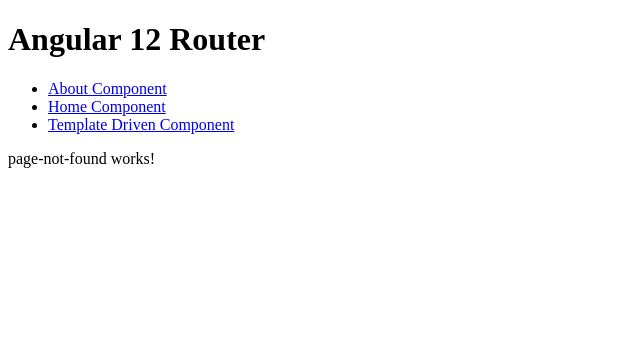
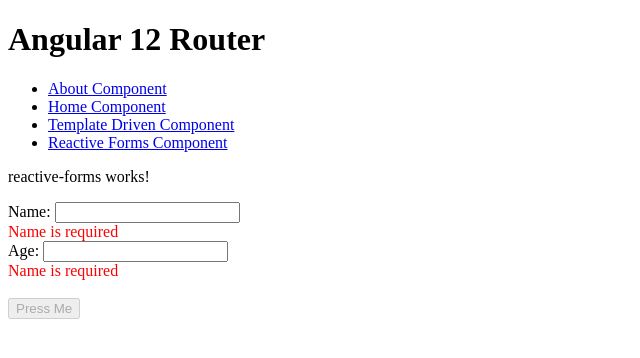
Before and after one commit to anhLEvn/Angular12-github, an Angular app: page /reactiveForms in a window 1280 px wide. Shown: the top 358 px of the page, without its empty margins (0-640 px from the left). Built offline with nearby package versions, Linux system fonts and the light colour scheme.

Commit message:
ReactiveForm Commit

```diff
--- a/src/app/app-routing.module.ts
+++ b/src/app/app-routing.module.ts
@@ -1,14 +1,19 @@
 import { NgModule } from '@angular/core';
 import { RouterModule, Routes } from '@angular/router';
+import { ReactiveFormsModule } from '@angular/forms';
+
+
 import { AboutComponent } from './about/about.component';
 import { HomeComponent } from './home/home.component';
 import { PageNotFoundComponent } from './page-not-found/page-not-found.component';
+import { ReactiveFormsComponent } from './reactive-forms/reactive-forms.component';
 import { TemplateDrivenFormComponent } from './template-driven-form/template-driven-form.component';
 
 const routes: Routes = [{
   path: 'about', component: AboutComponent },
 { path: 'home', component: HomeComponent },
 { path: 'templateDrivenForm', component: TemplateDrivenFormComponent },
+{ path: 'reactiveForms', component: ReactiveFormsComponent },
 { path: '', component: HomeComponent },
 { path: '**', component: PageNotFoundComponent },  // Wildcard route for a 404 page
 ];
--- a/src/app/app.component.html
+++ b/src/app/app.component.html
@@ -8,7 +8,16 @@
   <ul>
     <li><a routerLink="/about" routerLinkActive="active">About Component</a></li>
     <li><a routerLink="/home" routerLinkActive="active">Home Component</a></li>
-    <li><a routerLink="/templateDrivenForm" routerLinkActive="active">Template Driven Component</a></li>
+    <li>
+      <a routerLink="/templateDrivenForm" routerLinkActive="active">
+        Template Driven Component
+      </a>
+    </li>
+    <li>
+      <a routerLink="/reactiveForms" routerLinkActive="active">
+        Reactive Forms Component
+      </a>
+      </li>
   </ul>
 </nav>
 <!-- The routed views render in the <router-outlet>-->
--- /dev/null
+++ b/src/app/reactive-forms/reactive-forms.component.html
@@ -0,0 +1,23 @@
+<p>reactive-forms works!</p>
+<form [formGroup]="formData" (ngSubmit)="onSubmit()">
+
+  Name:
+  <input type="text"
+   formControlName="name"
+   >
+   <div *ngIf = "!formData.controls.name.valid" style="color:red" >
+    Name is required
+   </div>
+   Age:
+   <input type="text"
+   formControlName="age"
+   >
+   <div *ngIf = "!formData.controls.age.valid" style="color:red" >
+    Name is required
+   </div>
+   <br>
+  <!-- <input type="submit" value="Submit" (click)="submitForm()">
+
+  <button (click)="submitForm()">Press Me</button> -->
+  <button type="submit" [disabled]="!formData.valid">Press Me</button>
+</form>
--- /dev/null
+++ b/src/app/reactive-forms/reactive-forms.component.ts
@@ -0,0 +1,42 @@
+import { Component, OnInit } from '@angular/core';
+import { FormBuilder, FormControl, FormGroup, Validators } from '@angular/forms';
+import { CommonService } from '../Services/common.service';
+
+@Component({
+  selector: 'app-reactive-forms',
+  templateUrl: './reactive-forms.component.html',
+  styleUrls: ['./reactive-forms.component.scss']
+})
+export class ReactiveFormsComponent implements OnInit {
+
+  // public userName: string;
+  // public formData: FormGroup = new FormGroup({
+  //   name: new FormControl(''),
+  //   age: new FormControl(''),
+  // });
+  public formData = this.formBuilder.group({
+    name: ['', Validators.required],
+    age: ['', Validators.required],
+
+  });
+
+  constructor(private common: CommonService, private formBuilder: FormBuilder) {}
+
+  ngOnInit(): void {  }
+
+  public onSubmit(){
+    // console.log('submit form: formData = ' , this.formData.value);
+    this.common.submitData(this.formData.value);
+
+  }
+
+}
+
+// userName;
+// formdata;
+// ngOnInit() {
+//    this.formdata = new FormGroup({
+//       userName: new FormControl("Tutorialspoint")
+//    });
+// }
+// onClickSubmit(data) {this.userName = data.userName;}
```
Also changed, not shown: src/app/app.module.ts (+5 -2 lines), src/app/reactive-forms/reactive-forms.component.scss (added), 1 other file (tests, documents, lock files or other folders).
